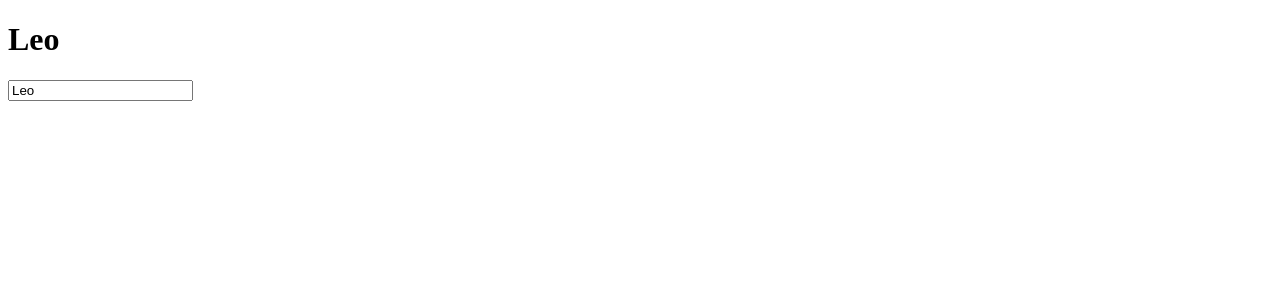
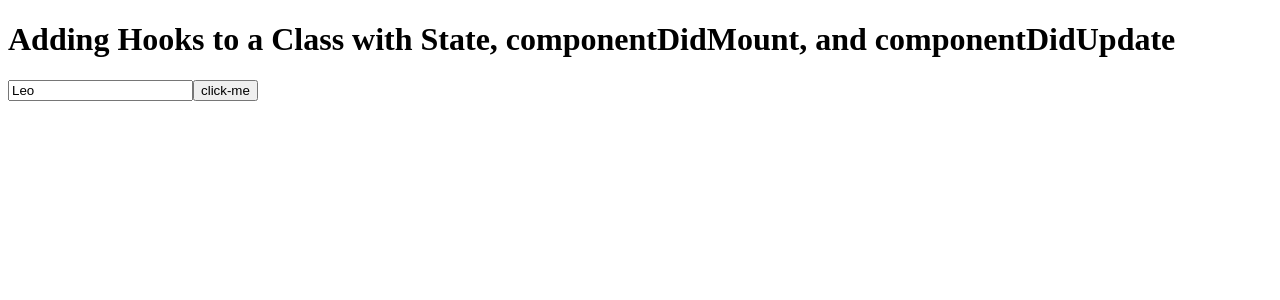
Before and after one commit to leolanese/NextJS-React-converting-components, a Next.js app: page /get/stateAndComponentDidMountAndComponentDidUpdate in a window 1280 px wide. Shown: the top 300 px of the page. Built offline with nearby package versions, Linux system fonts and the light colour scheme.

Commit message:
updating nextjs components

```diff
--- a/pages/get/stateAndComponentDidMountAndComponentDidUpdate.js
+++ b/pages/get/stateAndComponentDidMountAndComponentDidUpdate.js
@@ -1,32 +1,43 @@
 import React, { useState, useEffect } from 'react';
 
 function App() {
-  // you did not have to write separate code for the componentDidMount() and
+  // this kind of optimise the code as:
+  // we didn't have to write separate code for the componentDidMount() and
   // componentDidUpdate() functions. With the useEffect() Hook, you get the
   // functionality of both. This is because useEffect() runs both after the
-  // initial render and after every subsequent update by default.
+  // initial render and after every subsequent update by default
   const [header, setHeader] = useState('Leo');
 
   useEffect(() => {
-    const newheader = document.querySelectorAll('#header')[0];
-    setTimeout(() => {
-      newheader.innerHTML = header;
-    }, 2000);
+    console.log(header);
   });
 
+  const logName = () => {
+    console.log(header);
+  };
+
   const handleHeaderInput = e => {
-    setHeader(e.target.value);
+    setHeader( e.target.value );
   };
 
   return (
     <div>
-      <h1 id="header">Adding Hooks to a Class with State, componentDidMount, and componentDidUpdate</h1>
+      <h1 id="header">
+          Adding Hooks to a Class with State, componentDidMount, and componentDidUpdate
+      </h1>
 
       <input
         type="text"
         onChange={handleHeaderInput}
         value={header}
       />
+
+      <button
+        onClick={logName}
+        className="btn btn-large right">
+        click-me
+      </button>
+
     </div>
   );
 };
```
